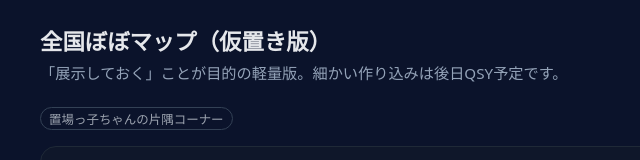
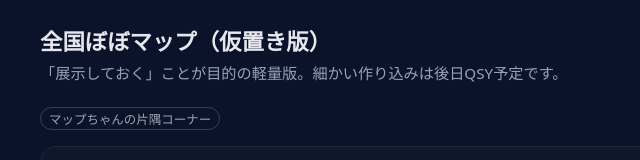
Before and after one commit to JK1JAD/jad_home, a plain HTML site: page docs/bobo-map.html in a window 1280 px wide. Shown: the top 160 px of the page, 88-728 px from the left. Drawn offline with Linux system fonts and the light colour scheme.

Commit message:
Update bobo-map.html

```diff
--- a/docs/bobo-map.html
+++ b/docs/bobo-map.html
@@ -32,7 +32,7 @@
   <div class="wrap">
     <h1>全国ぼぼマップ（仮置き版）</h1>
     <p class="lead">「展示しておく」ことが目的の軽量版。細かい作り込みは後日QSY予定です。</p>
-    <span class="pill">置場っ子ちゃんの片隅コーナー</span>
+    <span class="pill">マップちゃんの片隅コーナー</span>
 
 <!-- ぼぼマップ（インライン描画版） -->
 <div id="stage" class="stage" aria-busy="true" aria-live="polite"></div>
```
